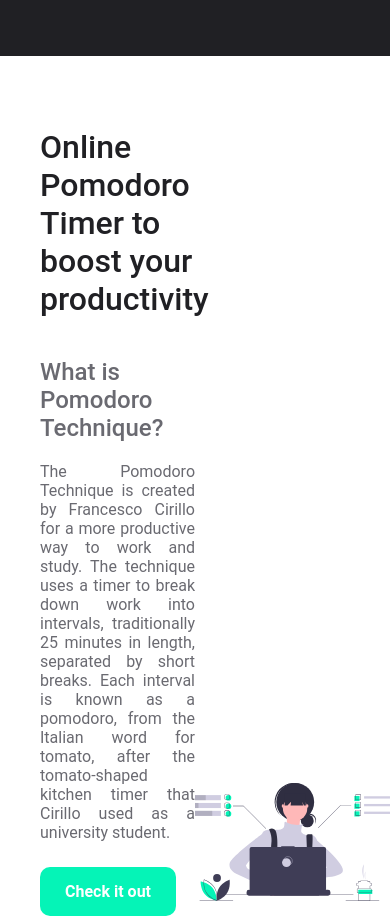
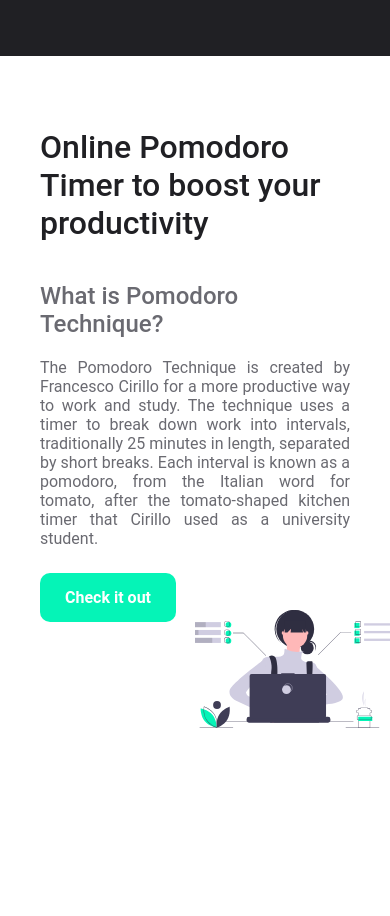
Before and after one commit to ebertmota/devfocus, a React (Create React App) app: page / in a window 390 px wide. Shown: the part 860-1776 px from the top of the page. After the commit the page ends 1588 px from the top, so only its background shows below. Built offline with nearby package versions, Linux system fonts and the light colour scheme.

Commit message:
setting max-width of details header container to 100% in mobile devices

```diff
--- a/src/pages/Home/styles.ts
+++ b/src/pages/Home/styles.ts
@@ -36,6 +36,10 @@ export const DetailsSectionHeader = styled.div`
   max-width: 50%;
   color: #202024;
 
+  @media (max-width: 840px) {
+    max-width: 100%;
+  }
+
   h1 {
     margin-bottom: 20px;
   }
```
